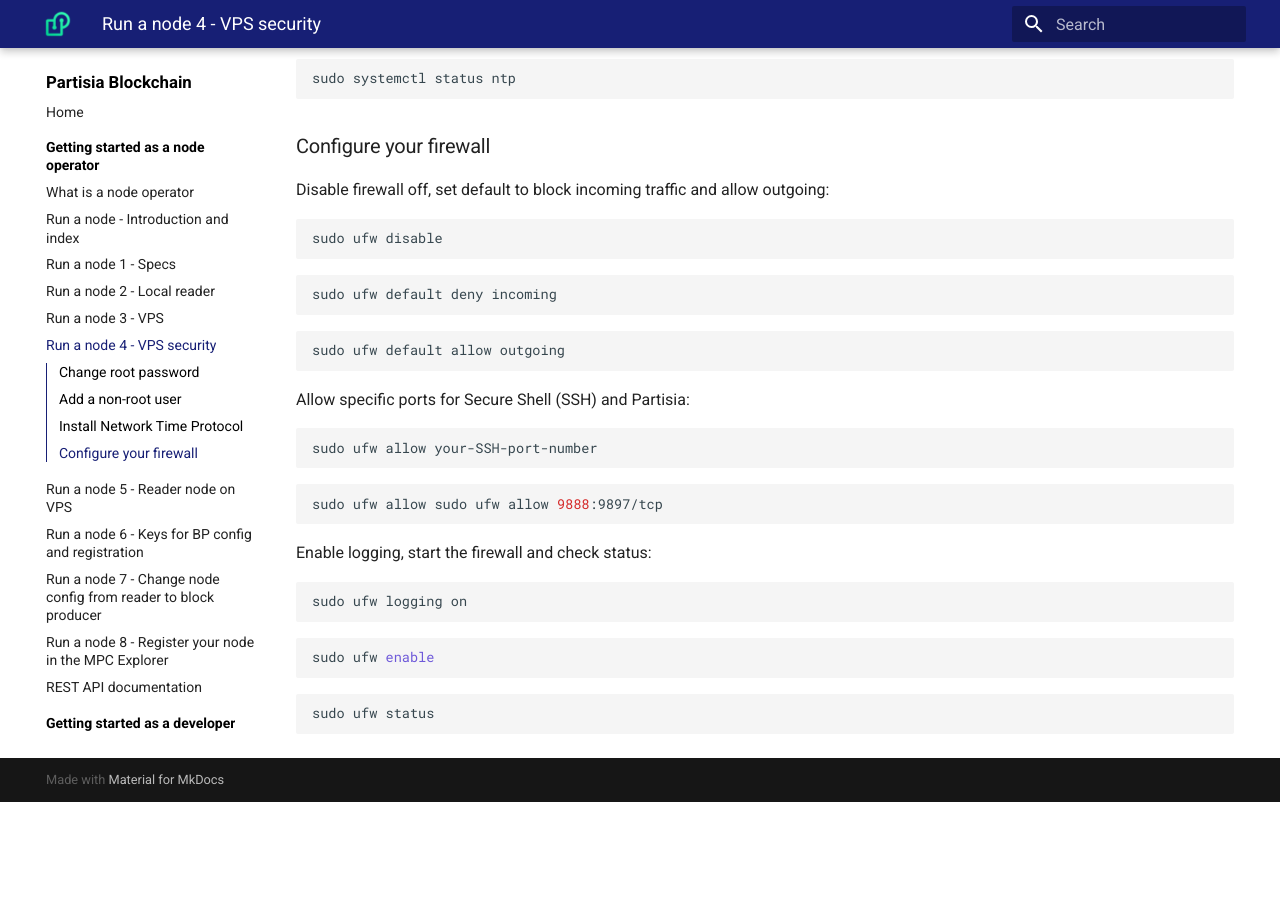
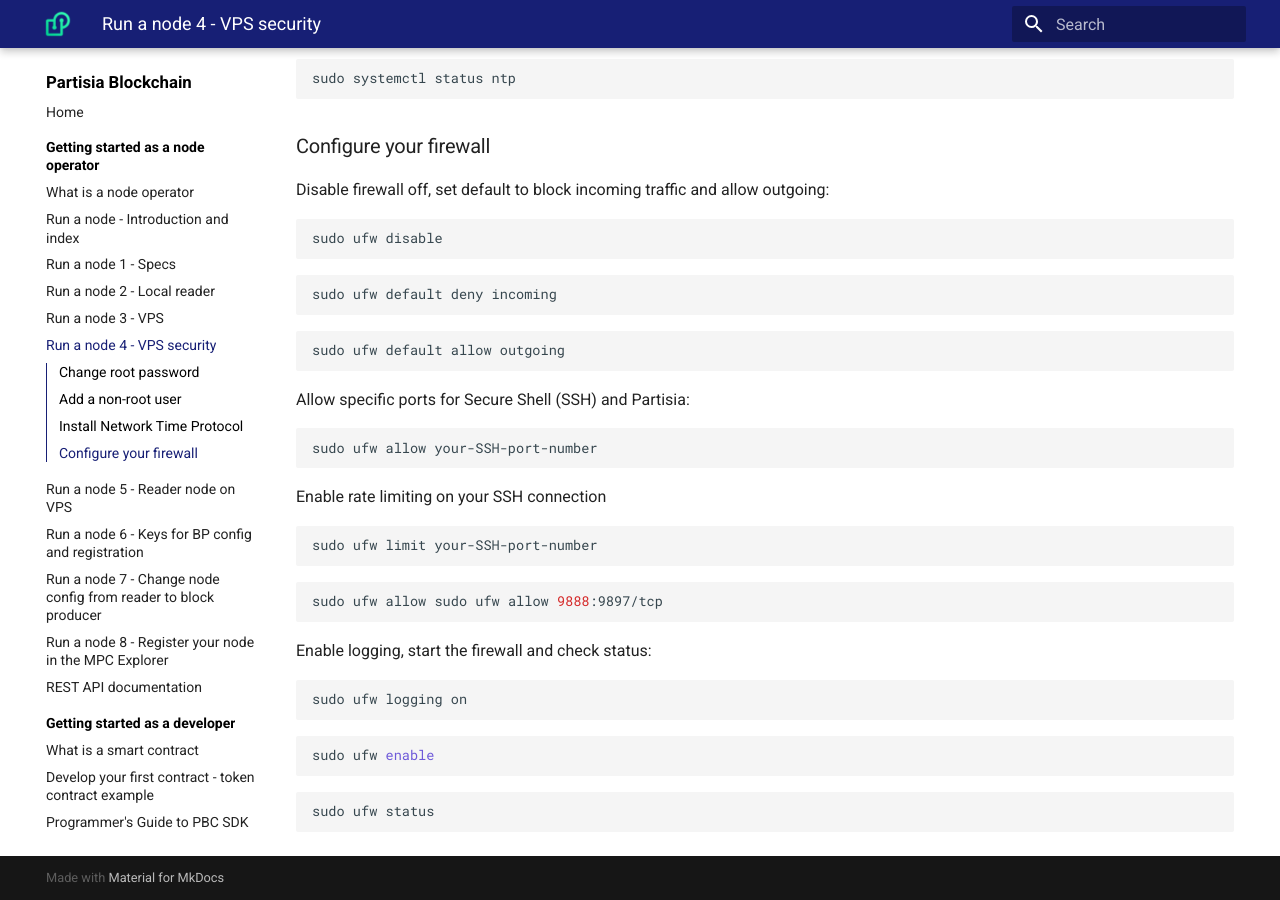
Before and after one commit to 0xSero/partisia-docs, an MkDocs documentation site: the page built from docs/operator-4-security.md, in a window 1280 px wide and 900 px high, scrolled down 1182 px. Built offline with MkDocs 1.6.1 and Material for MkDocs 9.7.7, drawn with Linux system fonts in a browser that asks for light colours; a script that is not in the unit is left out; before the commit the page ends 1984 px from its top, so only the background shows below that.

Commit message:
Update docs/operator-4-security.md, docs/operator-3-vps.md

`````diff
--- a/docs/operator-4-security.md
+++ b/docs/operator-4-security.md
@@ -82,6 +82,12 @@
 sudo ufw allow your-SSH-port-number
 ````
 
+Enable rate limiting on your SSH connection
+
+````bash
+sudo ufw limit your-SSH-port-number
+````
+
 ````bash
 sudo ufw allow sudo ufw allow 9888:9897/tcp
 ````
`````
Also changed, not shown: docs/operator-3-vps.md (line endings or trailing spaces).
